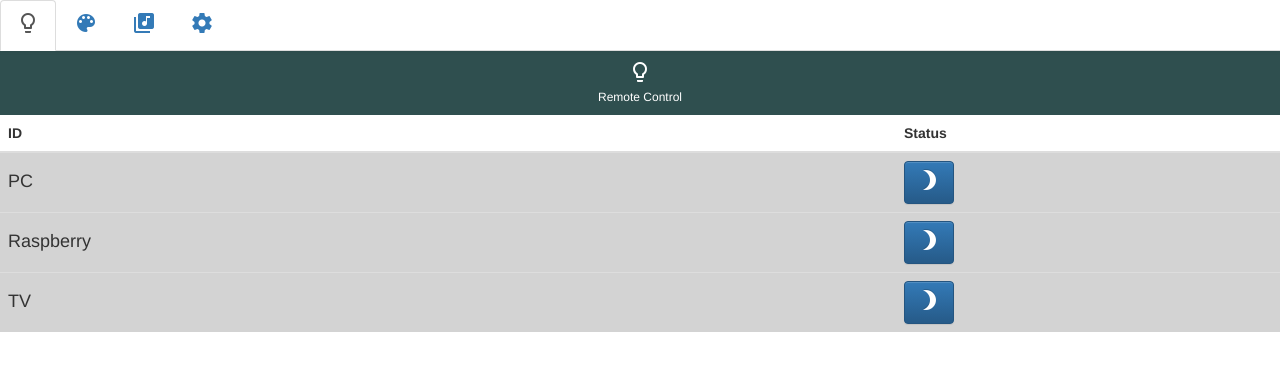
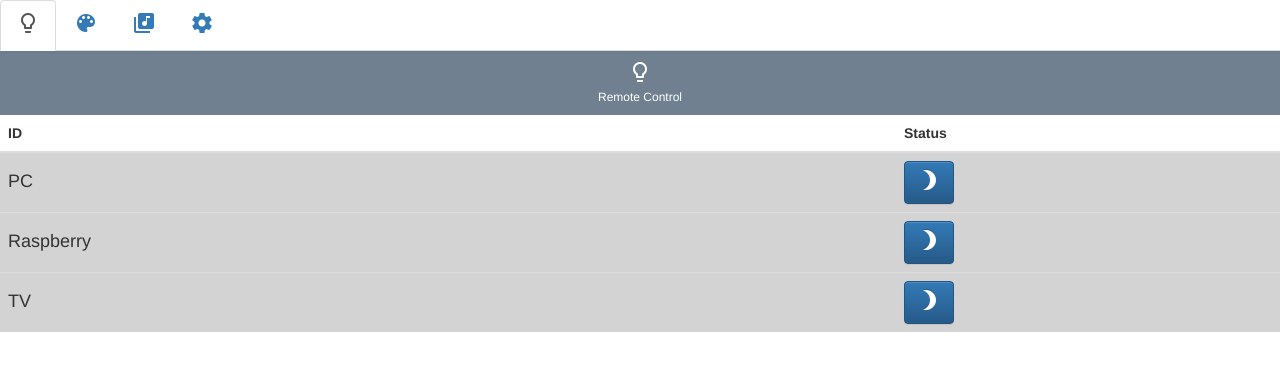
Before and after one commit to Sinnaj94/raspberry_strom, a plain HTML site: page index.html in a window 1280 px wide. Drawn offline with nearby package versions, Linux system fonts and the light colour scheme.

Commit message:
added bg color

```diff
--- a/styles/stylesheet.css
+++ b/styles/stylesheet.css
@@ -67,7 +67,7 @@
 .my-header{
     margin-top:0;
     margin-bottom:0;
-    background: darkslategrey;
+    background: slategrey;
     color: white;
     width:100%;
     padding-top:10px;
```
